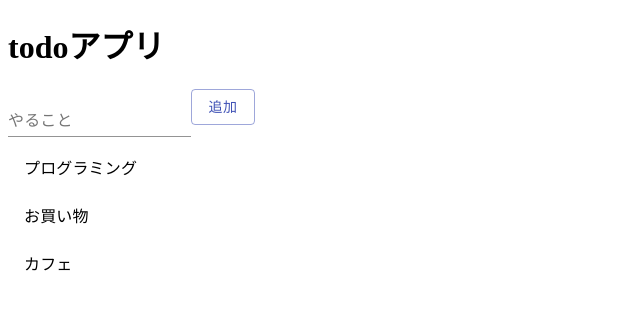
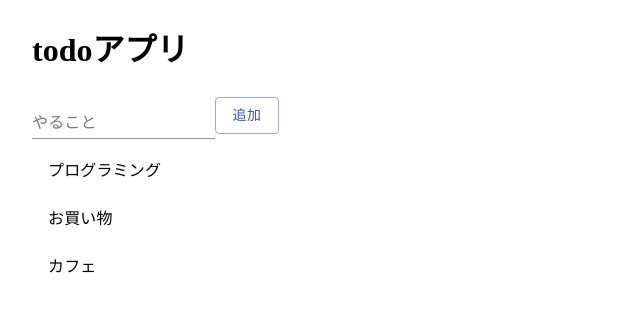
Before and after one commit to dayoshi-se/react-todo-app, a React (Create React App) app: page / in a window 1280 px wide. Shown: the top 312 px of the page, without its empty margins (0-640 px from the left). Built offline with nearby package versions, Linux system fonts and the light colour scheme.

Commit message:
'style:スタイル調整'

```diff
--- a/src/App.js
+++ b/src/App.js
@@ -1,6 +1,7 @@
 import React from 'react';
 import TodoList from './TodoList'
 import Form from './Form';
+import './app.css';
 
 class App extends React.Component{
     constructor(props){
@@ -28,7 +29,7 @@ class App extends React.Component{
 
     render() {
         return (
-            <div>
+            <div class="app">
                 <h1>todoアプリ</h1>
                 <Form
                     value={this.state.value}
--- a/src/Form.js
+++ b/src/Form.js
@@ -1,10 +1,11 @@
 import React from 'react';
 import TextField from '@material-ui/core/TextField';
 import Button from '@material-ui/core/Button';
+import './app.css';
 
 function Form(props) {
     return(
-        <form onSubmit={props.handleSubmit}>
+        <form onSubmit={props.handleSubmit} className="form">
             <TextField
                 name="value"
                 label="やること"
--- /dev/null
+++ b/src/app.css
@@ -0,0 +1,8 @@
+.app{
+    margin:24px;
+}
+
+.form{
+    display: flex;
+    align-items: center;
+}
```
